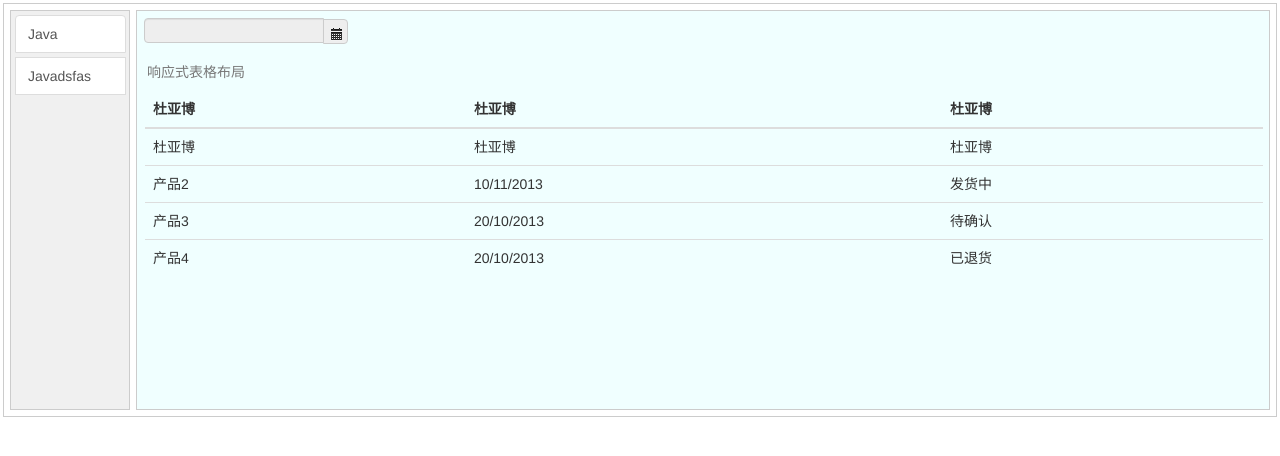
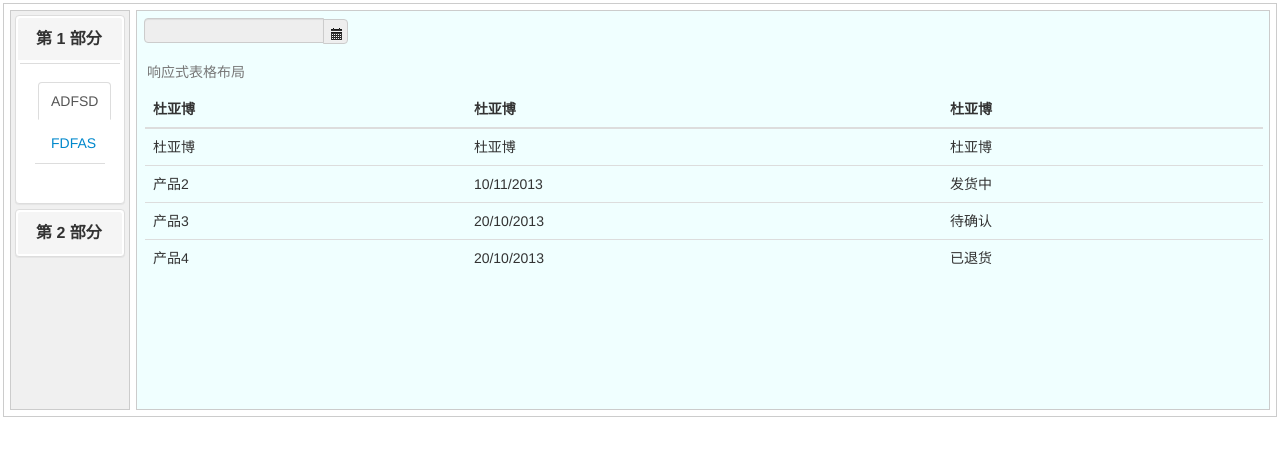
Before and after one commit to duyabobo/bi_monitor, a Django app: template bi_monitor_app/templates/index.html in a window 1280 px wide. Shown: the top 456 px of the page. Run offline with Django 3.2, Linux system fonts and the light colour scheme; the template is opened without the code that fills it, so the values that code supplies are empty; some libraries are stand-ins or nearby versions.

Commit message:
U INDEX.HTML: 調整一下頁面

```diff
--- a/bi_monitor_app/templates/index.html
+++ b/bi_monitor_app/templates/index.html
@@ -16,9 +16,9 @@
 <body>
     <div id="mainBody">
         <div id="leftCol">
-            <ul id="myTab" class="nav nav-tabs nav-stacked">
+            <div class="panel-group" id="accordion">
                 {% include "left_column.html" %} {# 左侧的导航条 #}
-            </ul>
+            </div>
         </div>
         <div id="rightCol">
             <div id="myTabContent" class="tab-content">
--- a/bi_monitor_app/templates/left_column.html
+++ b/bi_monitor_app/templates/left_column.html
@@ -1,33 +1,39 @@
-<li class="active" data-toggle="collapse" data-target="#collapseListGroup1">
-    <a class="dropdown-toggle" data-toggle="tab" href="#">
-        Java
-    </a>
+<div class="panel panel-default">
+    <div class="panel-heading">
+        <h4 class="panel-title">
+            <a data-toggle="collapse" data-parent="#accordion" href="#collapseOne">第 1 部分</a>
+        </h4>
+    </div>
+    <div id="collapseOne" class="panel-collapse collapse in">
+        <div class="panel-body">
+            <ul class="nav nav-tabs">
+               <li class="active">
+                   <a href="#home" data-toggle="tab">ADFSD</a>
                </li>
-<!-- .panel-collapse和.collapse标明折叠元素 .in表示要显示出来 -->
-<div id="collapseListGroup1" class="panel-collapse collapse">
-    <ul class="list-group">
-      <li class="list-group-item">
-        <a href="#home" data-toggle="tab">Tutorial </a>
-      </li>
-      <li class="list-group-item">
-        <a href="#ios" data-toggle="tab">POOOOO</a>
+               <li>
+                   <a href="#ios" data-toggle="tab">FDFAS</a>
                </li>
             </ul>
         </div>
+    </div>
+</div>
 
-<li class="active" data-toggle="collapse" data-target="#collapseListGroup2">
-    <a class="dropdown-toggle" data-toggle="tab" href="#">
-        Javadsfas
-    </a>
+<div class="panel panel-default">
+    <div class="panel-heading">
+        <h4 class="panel-title">
+            <a data-toggle="collapse" data-parent="#accordion" href="#collapseTwo">第 2 部分</a>
+        </h4>
+    </div>
+    <div id="collapseTwo" class="panel-collapse collapse">
+        <div class="panel-body">
+            <ul class="nav nav-tabs">
+               <li>
+                   <a href="#home" data-toggle="tab">AAAA</a>
                </li>
-<!-- .panel-collapse和.collapse标明折叠元素 .in表示要显示出来 -->
-<div id="collapseListGroup2" class="panel-collapse collapse">
-    <ul class="list-group">
-      <li class="list-group-item">
-        <a href="#home" data-toggle="tab">Tutorial </a>
-      </li>
-      <li class="list-group-item">
-        <a href="#ios" data-toggle="tab">POOOOO</a>
+               <li>
+                   <a href="#ios" data-toggle="tab">BBBB</a>
                </li>
             </ul>
         </div>
+    </div>
+</div>
```
Lines whose indentation alone changed are shown as unchanged.
